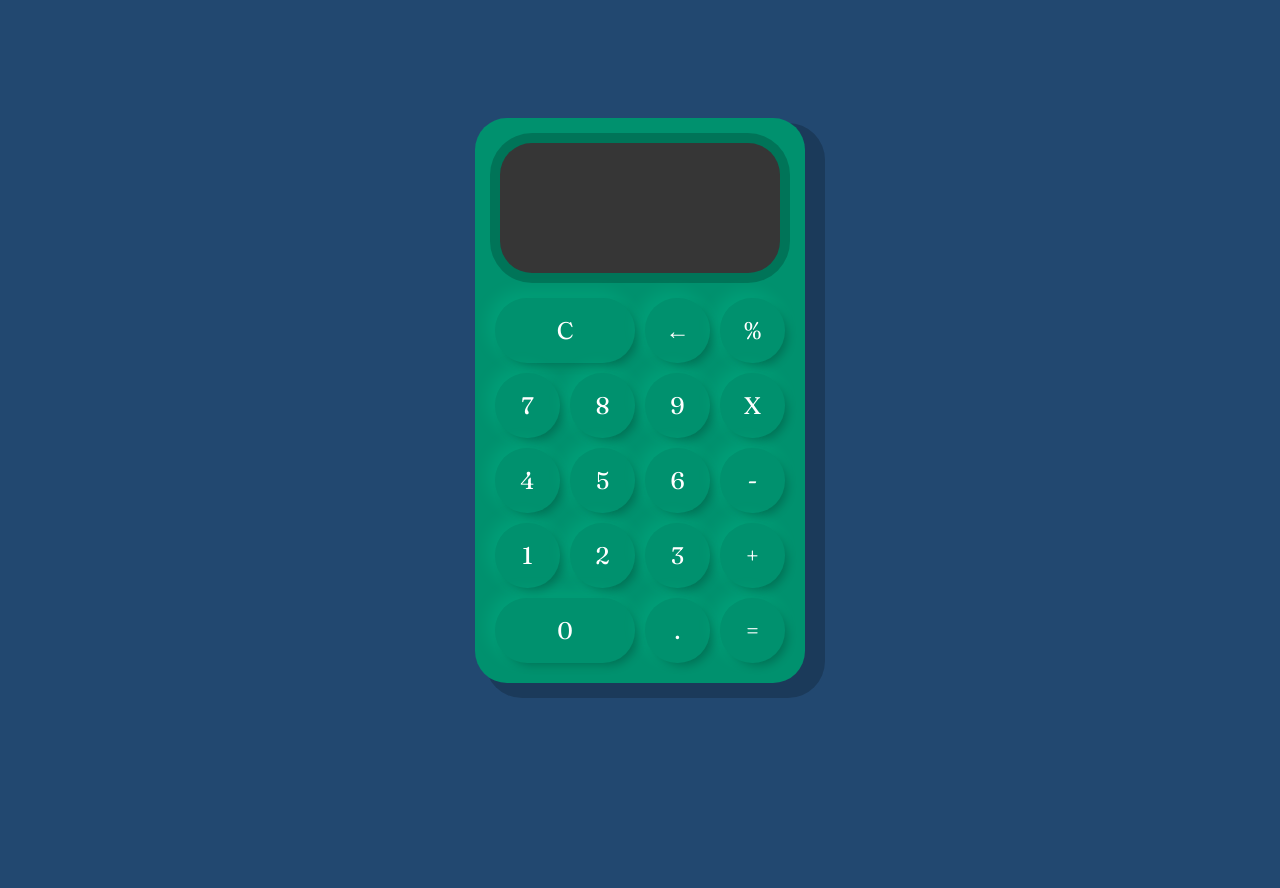
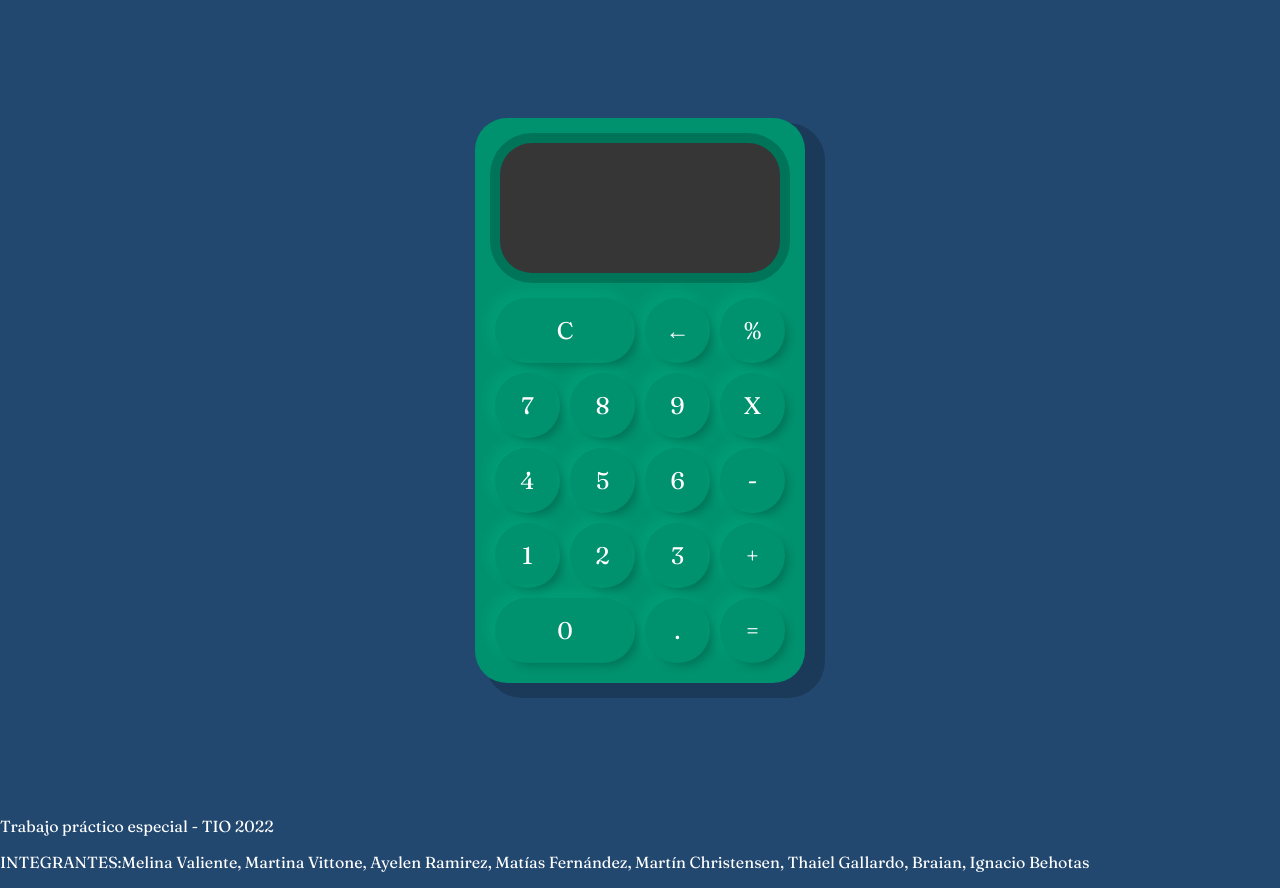
Before and after one commit to MATIFER97/TPE_TIO_GRUPO_26, a plain HTML site: page index.html in a window 1280 px wide. Before the commit the page ends 800 px from the top, so only its background shows below. Drawn offline with Linux system fonts and the light colour scheme.

Commit message:
Añadido de integrantes al footer

```diff
--- a/index.html
+++ b/index.html
@@ -37,5 +37,9 @@
             <button class="operador" value="igual">=</button>
         </div>
     </div>
+    <footer>
+        <P> Trabajo práctico especial - <b>TIO 2022</b></P>
+        <p><b>INTEGRANTES:</b>Melina Valiente, Martina Vittone, Ayelen Ramirez, Matías Fernández, Martín Christensen, Thaiel Gallardo, Braian, Ignacio Behotas</p>
+    </footer>
 </body>
 </html>
```
